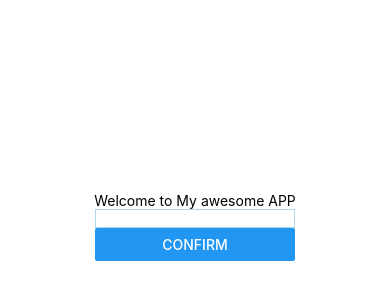
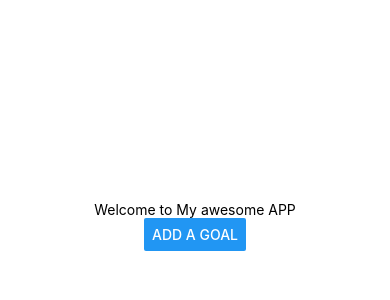
Before and after one commit to FionaChen0506/CS5520-Fall2023, a React Native app: screen / in a window 390 px wide. Shown: the part 196-496 px from the top of the page. Built offline with nearby package versions, Linux system fonts and the light colour scheme.

Commit message:
update modal and modal visibility

```diff
--- a/App.js
+++ b/App.js
@@ -1,11 +1,12 @@
 import { StatusBar } from 'expo-status-bar';
-import { StyleSheet, Text, TextInput, View } from 'react-native';
+import { StyleSheet, Text, TextInput, View, Button } from 'react-native';
 import Header from './components/Header';
 import { useState } from 'react';
 import Input from './components/Input';
 
 export default function App() {
-  const [text, setText] = useState("")
+  const [text, setText] = useState("");
+  const [isModalVisible, setIsModalVisible] = useState(false);
   const name = "My awesome APP"
   //update this callback function to receive the changed text and store it in state variable
   // function changeTextHandler(changedText){
@@ -17,16 +18,29 @@ export default function App() {
     console.log("call back function called", data);
     setText(data);
   }
+
+  function makeModalVisible(){
+    setIsModalVisible(true)
+  }
+
+  function makeModalInvisible(){
+    setIsModalVisible(false)
+  }
   return (
     <View style={styles.container}>
       {/* <Text>Open up App.js to start working on {name}!</Text> */}
       {/* use Header component and pass a prop to it with the name variable as value*/}
       <Header appName={name}/>
       <StatusBar style="auto" />
-      <Input changedHandler={changedDataHandler}/>
+
+      <Input changedHandler={changedDataHandler}
+              modalVisibility={isModalVisible}
+              hideModal={makeModalInvisible}/>
+      <Button title="Add a goal" onPress={makeModalVisible}/>
+
       {/* show what user's input is */}
+      {/* this part is ovewritten by the modal temporarily */}
       <Text>{text}</Text>
-
     </View>
   );
 }
--- a/components/Input.js
+++ b/components/Input.js
@@ -1,8 +1,8 @@
-import { Button, StyleSheet, Text, TextInput, View } from 'react-native'
+import { Button, Modal, StyleSheet, Text, TextInput, View } from 'react-native'
 import { useState } from 'react';
 import React from 'react'
 
-const Input = ({changedHandler}) => {
+const Input = ({changedHandler, modalVisibility, hideModal}) => {
     const [text, setText] = useState("")
     //update this callback function to receive the changed text and store it in state variable
     function changeTextHandler(changedText){
@@ -10,6 +10,7 @@ const Input = ({changedHandler}) => {
       setText(changedText);
     }
 
+      console.log(modalVisibility)
     function confirmHandler(){
         //call a function that is passed from app.js and pass the text via it
         changedHandler(text);
@@ -17,22 +18,35 @@ const Input = ({changedHandler}) => {
         setText("")
 
     }
+
+    function cancelHandler(){
+      hideModal();
+    }
+
   return (
-    <View>
+    <Modal visible={modalVisibility}>
+      <View style={styles.container}>
         <TextInput
           style={styles.input}
           onChangeText={changeTextHandler}
           value={text}
           />
-
           <Button title="confirm" onPress={confirmHandler} />
+          <Button title="Cancel" onPress={cancelHandler}/>
       </View>
+    </Modal>
   )
 }
 
 export default Input
 
 const styles = StyleSheet.create({
+  container: {
+    flex: 1,
+    backgroundColor: '#fff',
+    alignItems: 'center',
+    justifyContent: 'center',
+  },
     input:{
         borderColor:"lightblue",
         borderWidth:1,
```
Lines whose indentation alone changed are shown as unchanged.
